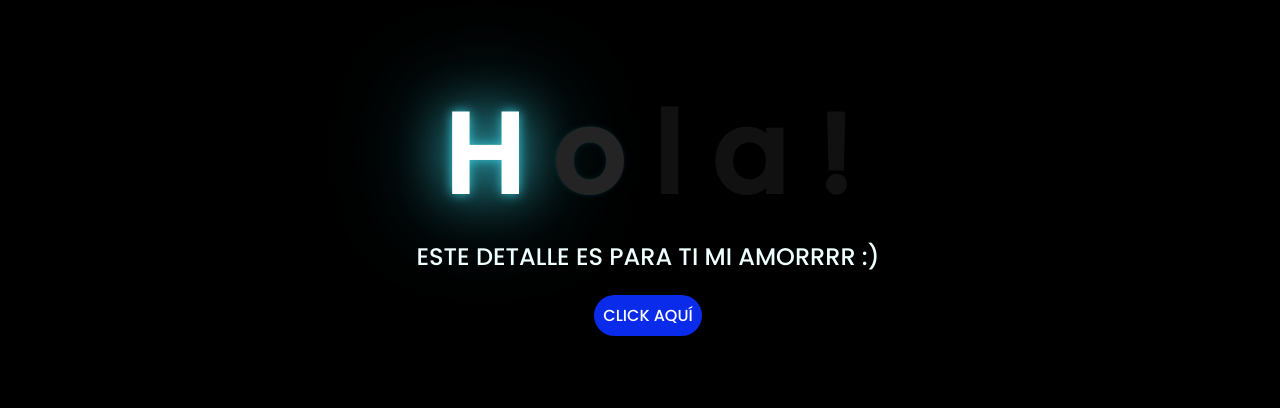
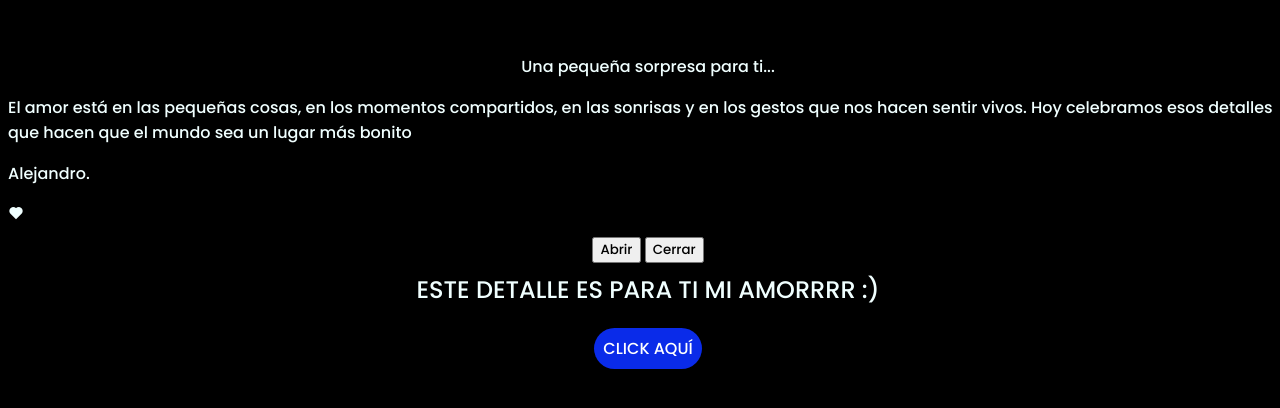
Before and after one commit to ArceaA/flores-amarillas-Narki, a plain HTML site: page index.html in a window 1280 px wide. Shown: the part 132-540 px from the top of the page. Drawn offline with nearby package versions, Linux system fonts and the light colour scheme; a web font is replaced by a local one.

Commit message:
Update index.html

```diff
--- a/index.html
+++ b/index.html
@@ -7,16 +7,38 @@
     <meta name="viewport" content="width=device-width, initial-scale=1.0">
     <link rel="stylesheet" href="css/style.css">
     <link rel="icon" href="img/flowers.png" type="image/x-icon">
+     <link rel="preconnect" href="https://fonts.googleapis.com" />
+    <link rel="preconnect" href="https://fonts.gstatic.com" crossorigin />
+    <link
+      href="https://fonts.googleapis.com/css2?family=DM+Serif+Text:ital@0;1&family=Outfit:wght@100..900&family=Roboto:ital,wght@0,100;0,300;0,400;0,500;0,700;0,900;1,100;1,300;1,400;1,500;1,700;1,900&family=Young+Serif&display=swap"
+      rel="stylesheet"
+    />
+    <link
+      href="https://cdn.jsdelivr.net/npm/boxicons@2.1.2/css/boxicons.min.css"
+      rel="stylesheet"
+    />
     <title>Flowers</title>
 </head>
 
 <body>
-    <div class="greetings">
-        <span>H</span>
-        <span>o</span>
-        <span>l</span>
-        <span>a</span>
-        <span>!</span>
+    <p class="psorpresa">Una pequeña sorpresa para ti...</p>
+
+    <div class="contenedor" id="AbrirContenedor">
+      <div class="superior"></div>
+      <div class="mensaje">
+        El amor está en las pequeñas cosas, en los momentos compartidos, en las
+        sonrisas y en los gestos que nos hacen sentir vivos. Hoy celebramos esos
+        detalles que hacen que el mundo sea un lugar más bonito
+        <p>Alejandro.</p>
+      </div>
+      <div class="carta">
+        <i class="bx bxs-heart"></i>
+      </div>
+    </div>
+
+    <div class="botones">
+      <button class="boton" id="Abrir">Abrir</button>
+      <button class="boton" id="Cerrar">Cerrar</button>
     </div>
     <div class="description">
         <span>ESTE DETALLE ES PARA TI MI AMORRRR :)</span>
```
